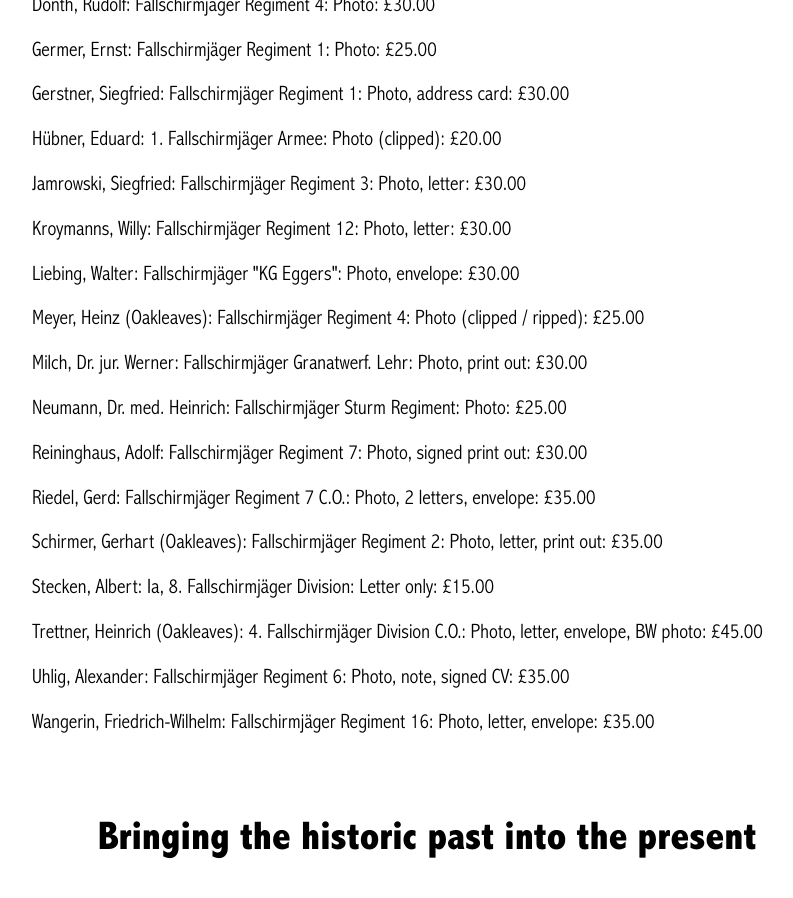
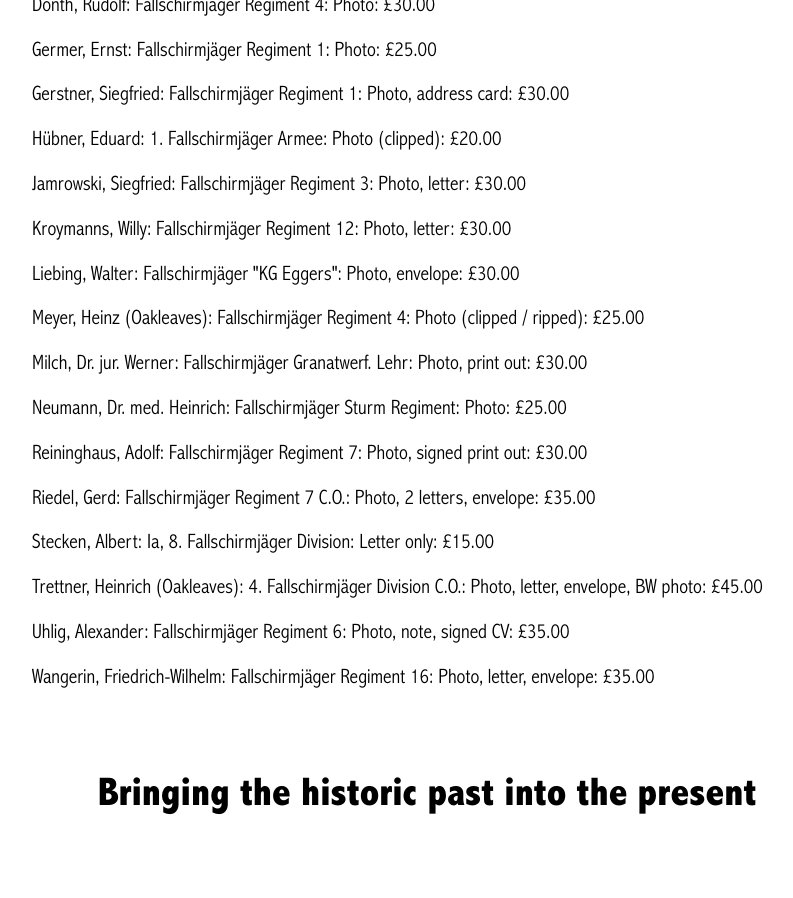
Before and after one commit to lahphotographs/lahphotographs.github.com, a Jekyll site: the page built from fallschirmjäger_photos.md, in a window 1280 px wide and 900 px high, scrolled down 1297 px. Shown: the whole window, without its empty margins (213-1006 px from the left). Built offline with Jekyll 4.4.1, drawn with Linux system fonts in a browser that asks for light colours; after the commit the page ends 2153 px from its top, so only the background shows below that.

Commit message:
Update fallschirmjäger_photos.md

```diff
--- a/fallschirmjäger_photos.md
+++ b/fallschirmjäger_photos.md
@@ -32,7 +32,6 @@ permalink: /fallschirmjäger_photos.html
 <p>Neumann,	Dr. med. Heinrich: Fallschirmjäger Sturm Regiment:	Photo: £25.00
 <p>Reininghaus,	Adolf: Fallschirmjäger Regiment 7:	Photo, signed print out: £30.00
 <p>Riedel,	Gerd:	Fallschirmjäger Regiment 7 C.O.:	Photo, 2 letters, envelope:	£35.00
-<p>Schirmer,	Gerhart	(Oakleaves): Fallschirmjäger Regiment 2:	Photo, letter, print out:	£35.00
 <p>Stecken,	Albert:	Ia, 8. Fallschirmjäger Division:	Letter only:	£15.00
 <p>Trettner,	Heinrich	(Oakleaves): 4. Fallschirmjäger Division C.O.: Photo, letter, envelope, BW photo:	£45.00
 <p>Uhlig,	Alexander: Fallschirmjäger Regiment 6:	Photo, note, signed CV:	£35.00
```
